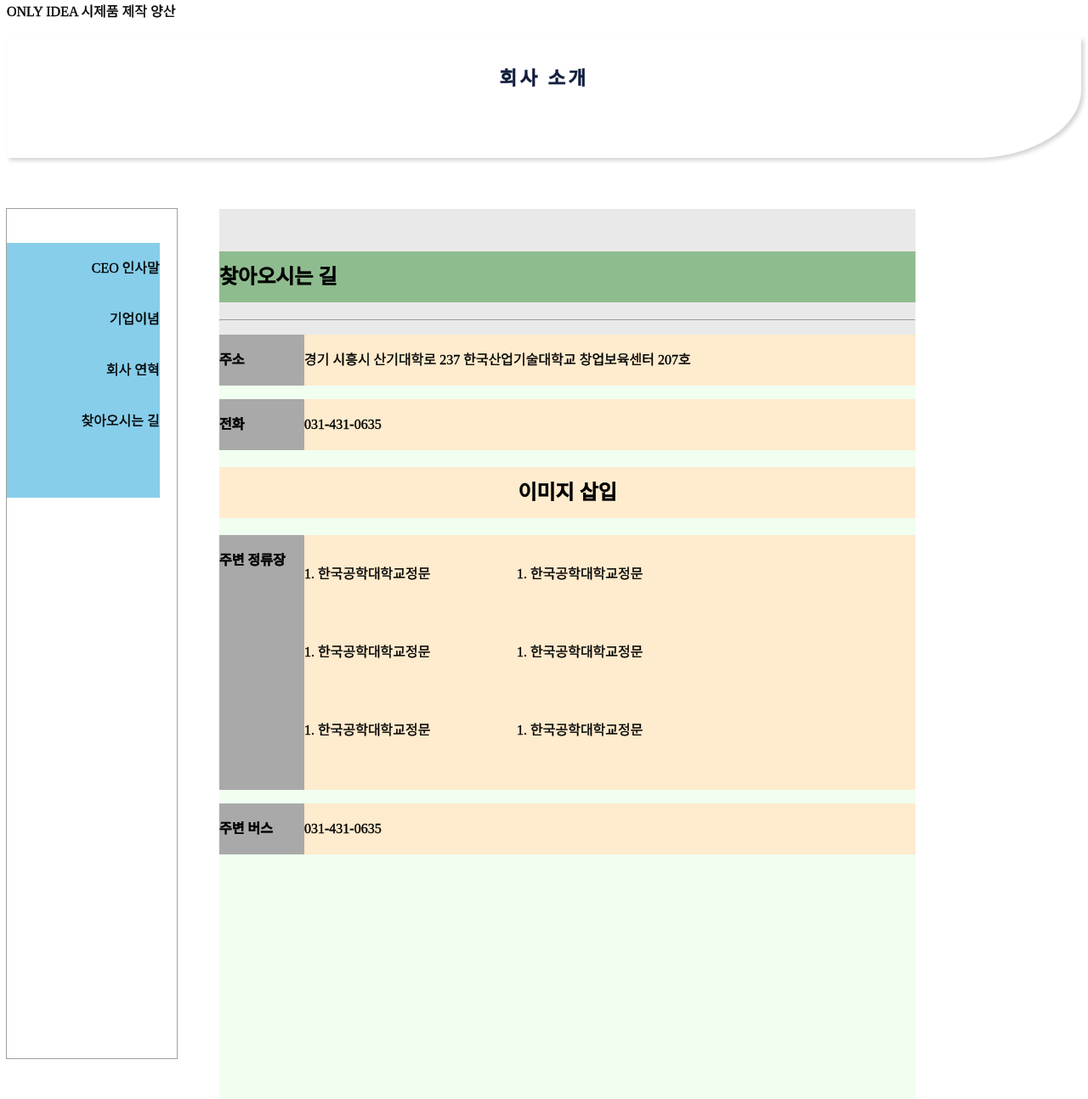
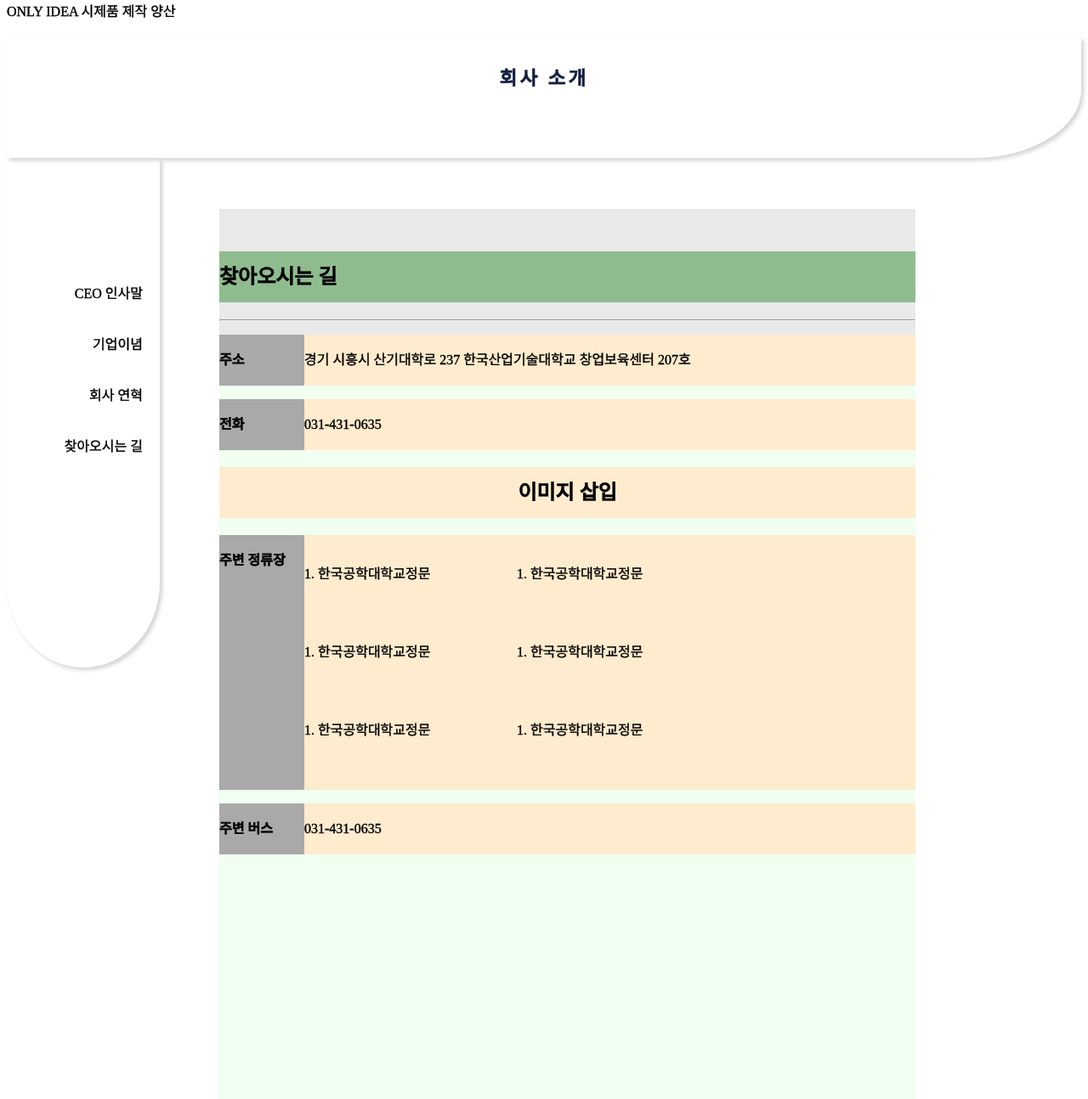
Before and after one commit to bjo6300/Itrencotech-web-page, a Django app: template templates/navBar/about/route.html in a window 1280 px wide. Shown: the part 220-1514 px from the top of the page at 85% size. Run offline with Django 3.2, Linux system fonts and the light colour scheme; the template is opened without the code that fills it, so the values that code supplies are empty; some web fonts are replaced.

Commit message:
0106 요소 배치 일부 수정

```diff
--- a/templates/navBar/about/history.html
+++ b/templates/navBar/about/history.html
@@ -6,8 +6,7 @@
 </div>
 <div align="left">
     <div style="margin-top: 20px; width: 80%; height:1000px; position: absolute;">
-        <div style="float:left; outline: 1px solid #9F9F9F; top:0px;
-                width: 200px; height:100%; text-align:right; line-height: 60px;">
+        <div style="float:left; top:0px;width: 200px; height:100%; text-align:right; line-height: 60px;">
             <!-- 사이드바 -->
             {% include 'navBar/about/sidebar.html' %}
             <!-- body -->
--- a/templates/navBar/about/ideology.html
+++ b/templates/navBar/about/ideology.html
@@ -6,8 +6,7 @@
 </div>
 <div align="left">
     <div style="margin-top: 20px; width: 80%; height:1000px; position: absolute;">
-        <div style="float:left; outline: 1px solid #9F9F9F; top:0px;
-                width: 200px; height:100%; text-align:right; line-height: 60px;">
+        <div style="float:left; top:0px;width: 200px; height:100%; text-align:right; line-height: 60px;">
             <!-- 사이드바 -->
             {% include 'navBar/about/sidebar.html' %}
             <!-- body -->
--- a/templates/navBar/about/route.html
+++ b/templates/navBar/about/route.html
@@ -6,8 +6,7 @@
 </div>
 <div align="left">
     <div style="margin-top: 20px; width: 80%; height:1000px; position: absolute;">
-        <div style="float:left; outline: 1px solid #9F9F9F; top:0px;
-                width: 200px; height:100%; text-align:right; line-height: 60px;">
+        <div style="float:left; top:0px;width: 200px; height:100%; text-align:right; line-height: 60px;">
             <!-- 사이드바 -->
             {% include 'navBar/about/sidebar.html' %}
             <!-- body -->
--- a/templates/navBar/about/sidebar.html
+++ b/templates/navBar/about/sidebar.html
@@ -1,6 +1,12 @@
-<div style="float:left; width:90%; height: 300px; margin-top:40px; background-color:skyblue">
-    <a href="{% url 'itrencotech:navbar_about_ceo' %}" data-text="ceo">CEO 인사말</a><br>
-    <a href="{% url 'itrencotech:navbar_about_ideology' %}" data-text="ideology">기업이념</a><br>
-    <a href="{% url 'itrencotech:navbar_about_history' %}" data-text="history">회사 연혁</a><br>
-    <a href="{% url 'itrencotech:navbar_about_route' %}" data-text="route">찾아오시는 길</a><br>
+<div style="float:left; width:90%; height: 600px;
+        margin-top:-60px;
+        box-shadow: 3px 3px 5px lightgray;
+        border-bottom-left-radius: 50% 100px;
+        border-bottom-right-radius: 50% 100px;">
+    <div style="margin-top:130px; margin-right:20px;">
+        <a href="{% url 'itrencotech:navbar_about_ceo' %}" data-text="ceo">CEO 인사말</a><br>
+        <a href="{% url 'itrencotech:navbar_about_ideology' %}" data-text="ideology">기업이념</a><br>
+        <a href="{% url 'itrencotech:navbar_about_history' %}" data-text="history">회사 연혁</a><br>
+        <a href="{% url 'itrencotech:navbar_about_route' %}" data-text="route">찾아오시는 길</a><br>
+    </div>
 </div>
```
